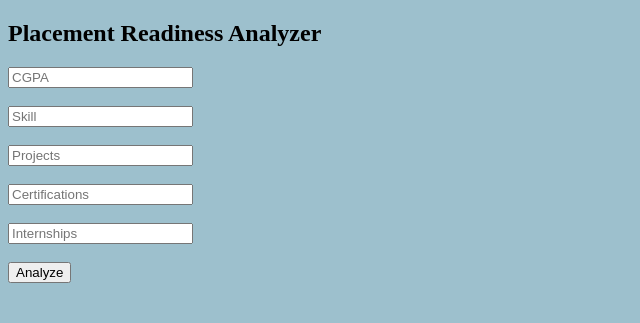
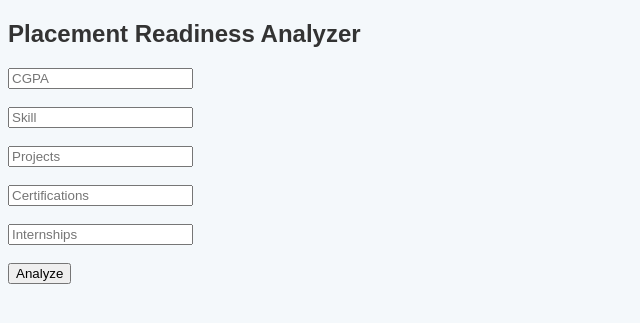
Before and after one commit to padmapriya0128-collab/analytics_project, a Flask app: page / in a window 1280 px wide. Shown: the top 323 px of the page, without its empty margins (0-640 px from the left). Run offline with Flask 3, Linux system fonts and the light colour scheme.

Commit message:
clor changes

```diff
--- a/static/styles.css
+++ b/static/styles.css
@@ -1,11 +1,14 @@
 body {
-    background-color: #9dc0cd;
+    background-color: #F4F8FB;
+    color: #333333;
+    font-family: Arial, sans-serif;
+
 }
 
 h1 {
-    color: red;
+    color: #1565C0;
 }
 
 p {
-    color: blue;
+    color: #37474F;
 }
```
